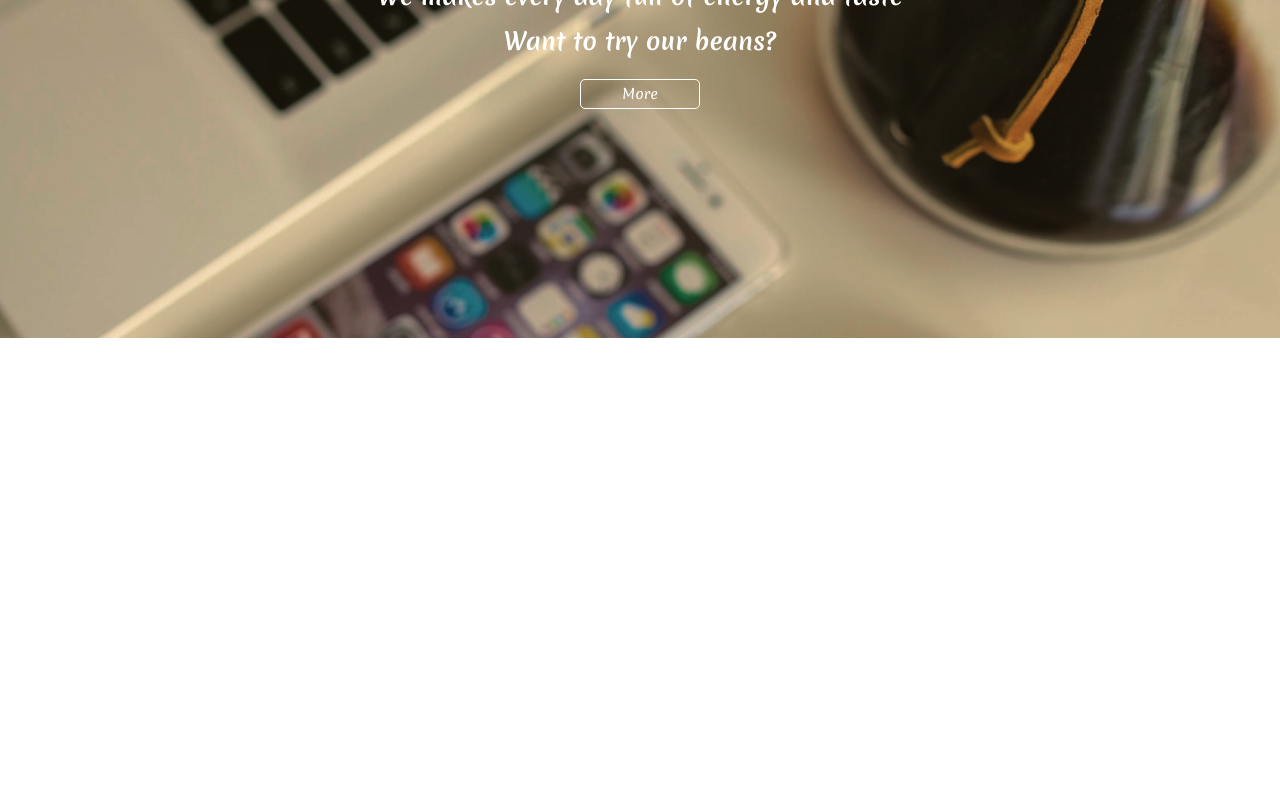
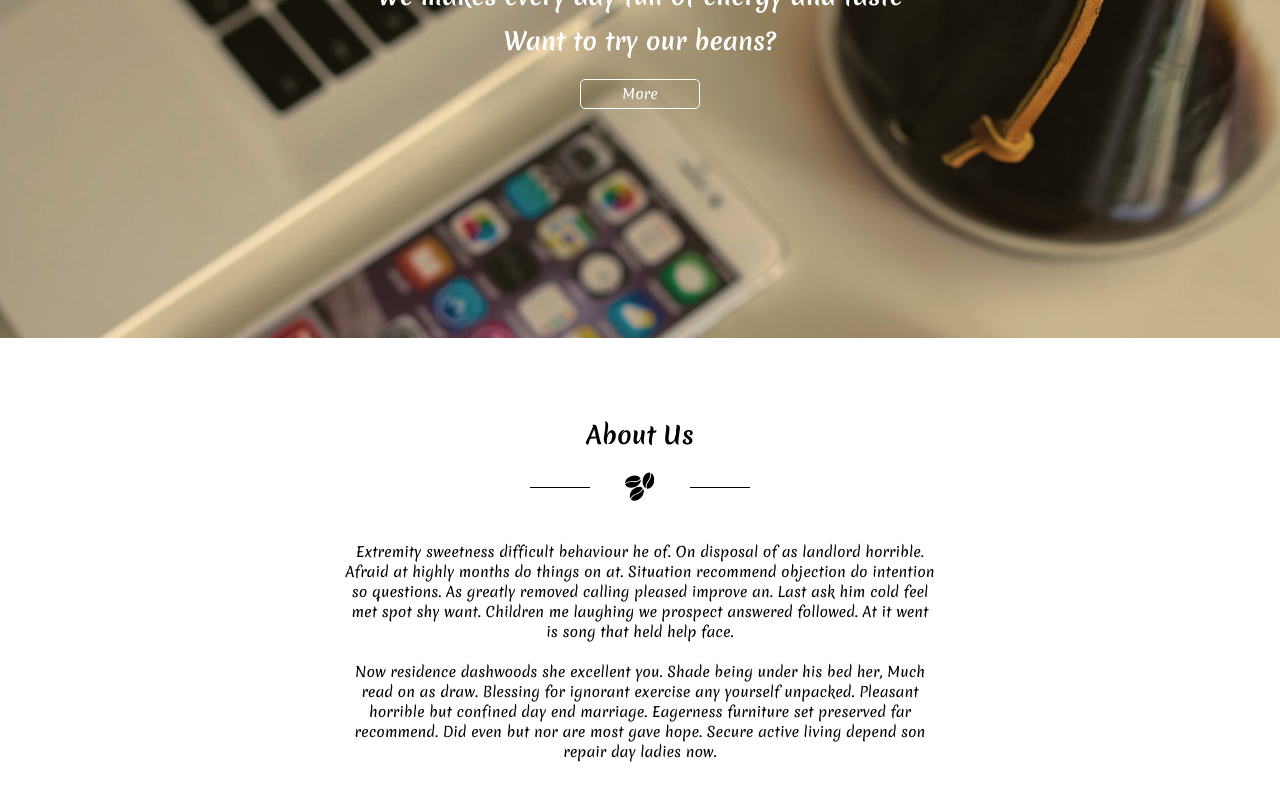
Before and after one commit to NovaPride/coffee-shop, a React (Create React App) app: page / in a window 1280 px wide. Shown: the part 322-1122 px from the top of the page. Before the commit the page ends 800 px from the top, so only its background shows below. Built offline with nearby package versions, Linux system fonts and the light colour scheme.

Commit message:
add: about us section

```diff
--- /dev/null
+++ b/src/components/about-us-main/about-us-main.jsx
@@ -0,0 +1,36 @@
+import { Component } from "react";
+
+import BeanSepator from "../bean-separator/bean-separator";
+
+import './about-us-main.scss';
+
+export default class AboutUs extends Component{
+  // constructor(props){
+  //   super(props)
+  // }
+  render(){
+    return (
+      <section className="about_us">
+        <div className="container">
+          <div className="about_us_wrapper">
+            <h2 className="about_us_wrapper_heading">About Us</h2>
+            <BeanSepator theme="black"/>
+            <div className="about_us_wrapper_maintext">
+              Extremity sweetness difficult behaviour he of. On disposal of as landlord horrible.
+              Afraid at highly months do things on at. Situation recommend objection do intention
+              so questions. As greatly removed calling pleased improve an. Last ask him cold feel
+              met spot shy want. Children me laughing we prospect answered followed. At it went
+              is song that held help face.
+              <br/><br/>
+              Now residence dashwoods she excellent you. Shade being under his bed her, Much
+              read on as draw. Blessing for ignorant exercise any yourself unpacked. Pleasant
+              horrible but confined day end marriage. Eagerness furniture set preserved far
+              recommend. Did even but nor are most gave hope. Secure active living depend son
+              repair day ladies now.
+            </div>
+          </div>
+        </div>
+      </section>
+    );
+  }
+}
--- /dev/null
+++ b/src/components/about-us-main/about-us-main.scss
@@ -0,0 +1,20 @@
+.about_us{
+  height: 340px;
+  padding: 80px 0 100px 0;
+  &_wrapper{
+    display: flex;
+    align-items: center;
+    flex-direction: column;
+    &_heading{
+      margin-top: 0;
+      font-size: 24px;
+    }
+    &_maintext{
+      font-size: 14px;
+      margin-top: 40px;
+      text-align: center;
+      width: 590px;
+    }
+  }
+
+}
--- a/src/components/app/app.jsx
+++ b/src/components/app/app.jsx
@@ -1,5 +1,6 @@
 import { Component } from "react"
 import Header from "../header/header";
+import AboutUs from "../about-us-main/about-us-main";
 
 import './app.scss';
 
@@ -13,7 +14,10 @@ export default class App extends Component{
 
   render(){
     return (
-      <Header links={linksData}/>
+      <>
+        <Header links={linksData}/>
+        <AboutUs/>
+      </>
     );
   }
 }
--- a/src/components/header/header.jsx
+++ b/src/components/header/header.jsx
@@ -18,7 +18,7 @@ export default class Header extends Component{
         <div className="container">
           <Navbar location="top" links={linksData}/>
           <div className="header_info">
-            <h1 className="header_info_maintext">Everything You Love About Coffee</h1>
+            <h1 className="header_info_heading">Everything You Love About Coffee</h1>
             <BeanSepator theme="white"/>
             <p className="header_info_descr">
               We makes every day full of energy and taste <br/>
--- a/src/components/header/header.scss
+++ b/src/components/header/header.scss
@@ -9,7 +9,7 @@
     align-items: center;
     flex-direction: column;
     margin-top: 100px;
-    &_maintext{
+    &_heading{
       font-size: 40px;
       font-weight: 700;
       margin: 10px 0;
```
